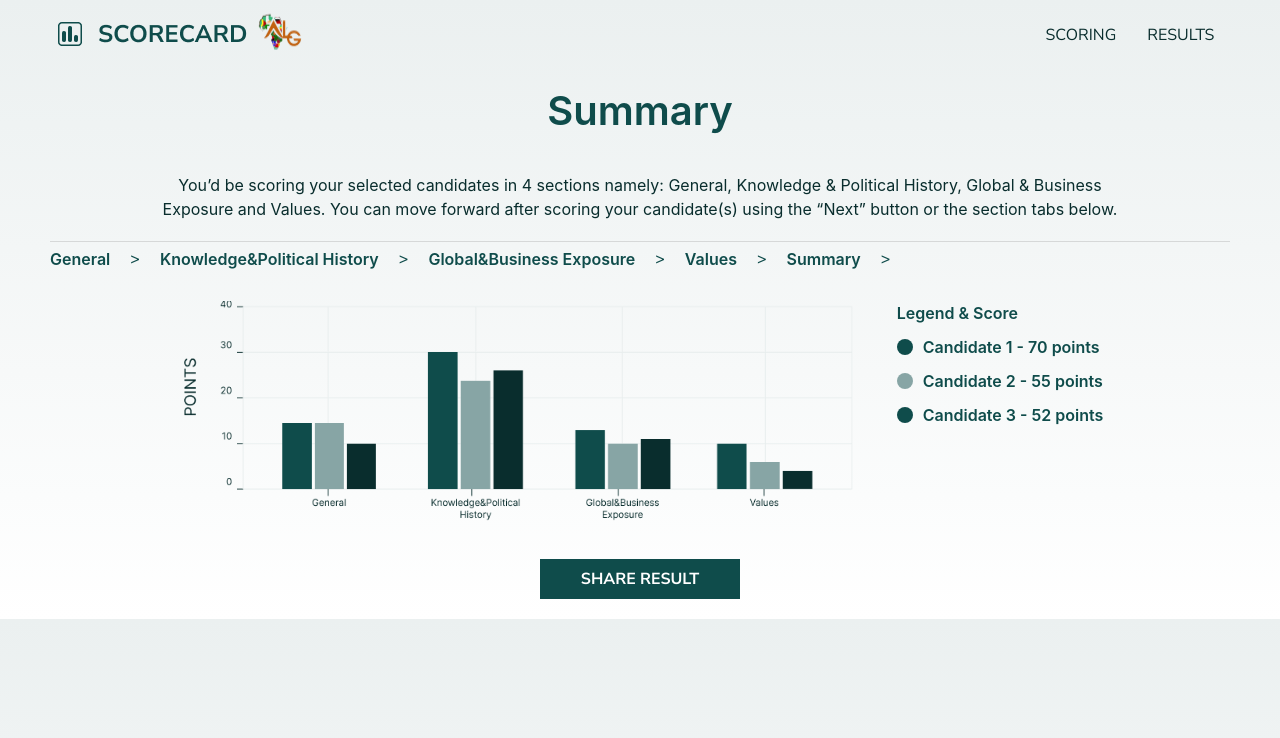
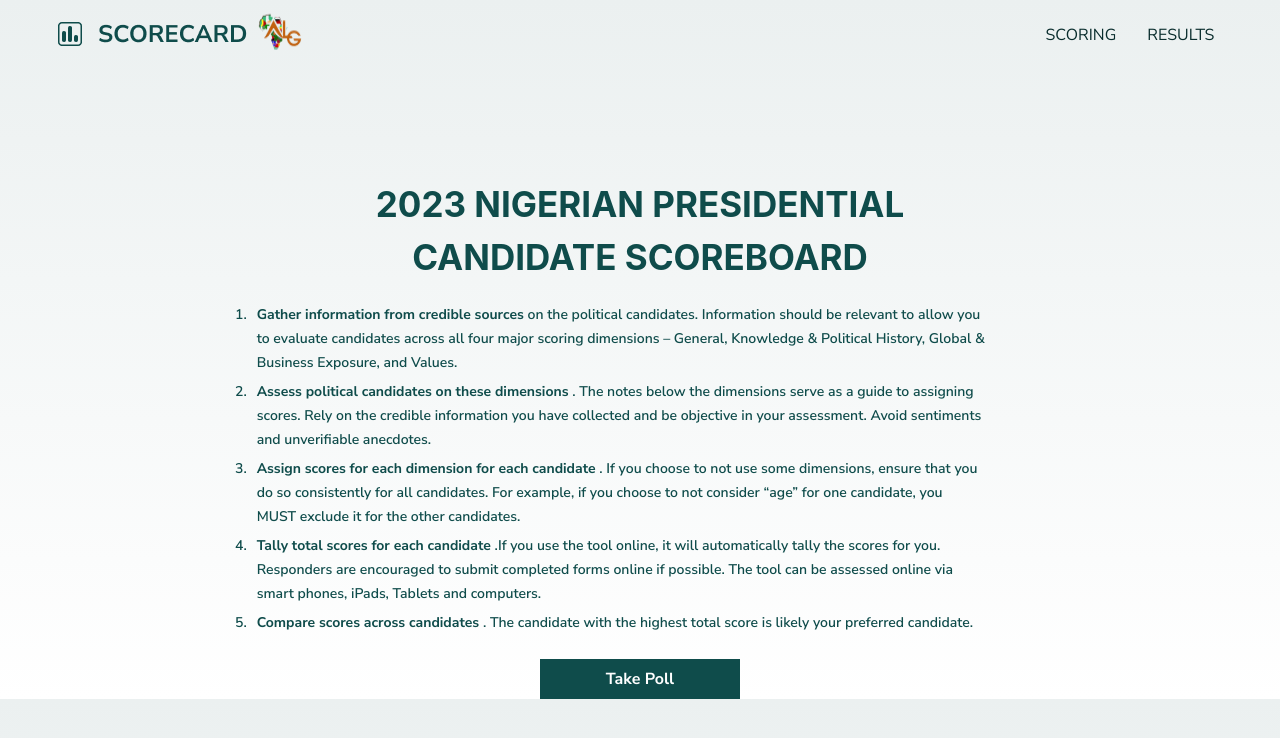
Before and after one commit to NoumanHunzai/scorecardapp, a React (Create React App) app: page / in a window 1280 px wide. Shown: the top 738 px of the page. Built offline with nearby package versions, Linux system fonts and the light colour scheme.

Commit message:
routes modify

```diff
--- a/src/Routes/index.js
+++ b/src/Routes/index.js
@@ -13,8 +13,9 @@ const RoutesMain = () => {
       <Router>
         <Header />
         <Routes>
-          <Route exact path="/" element={<SummaryPage/>} />
+
           <Route exact path="/" element={<Home />} />
+          <Route exact path="/summary" element={<SummaryPage/>} />
           <Route exact path="/score" element={<CandidateScoreBoard />} />
           <Route exact path="/selectcandidate" element={<SelectCandidate />} />
 
```
